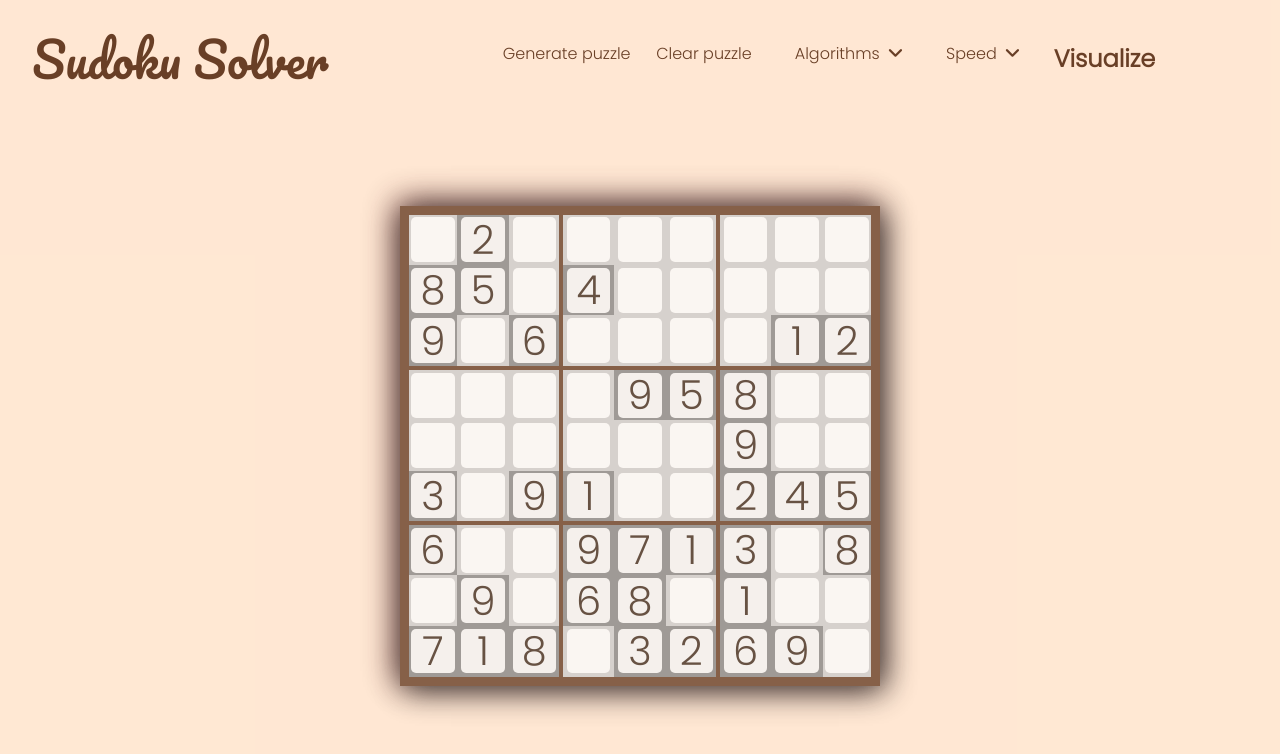
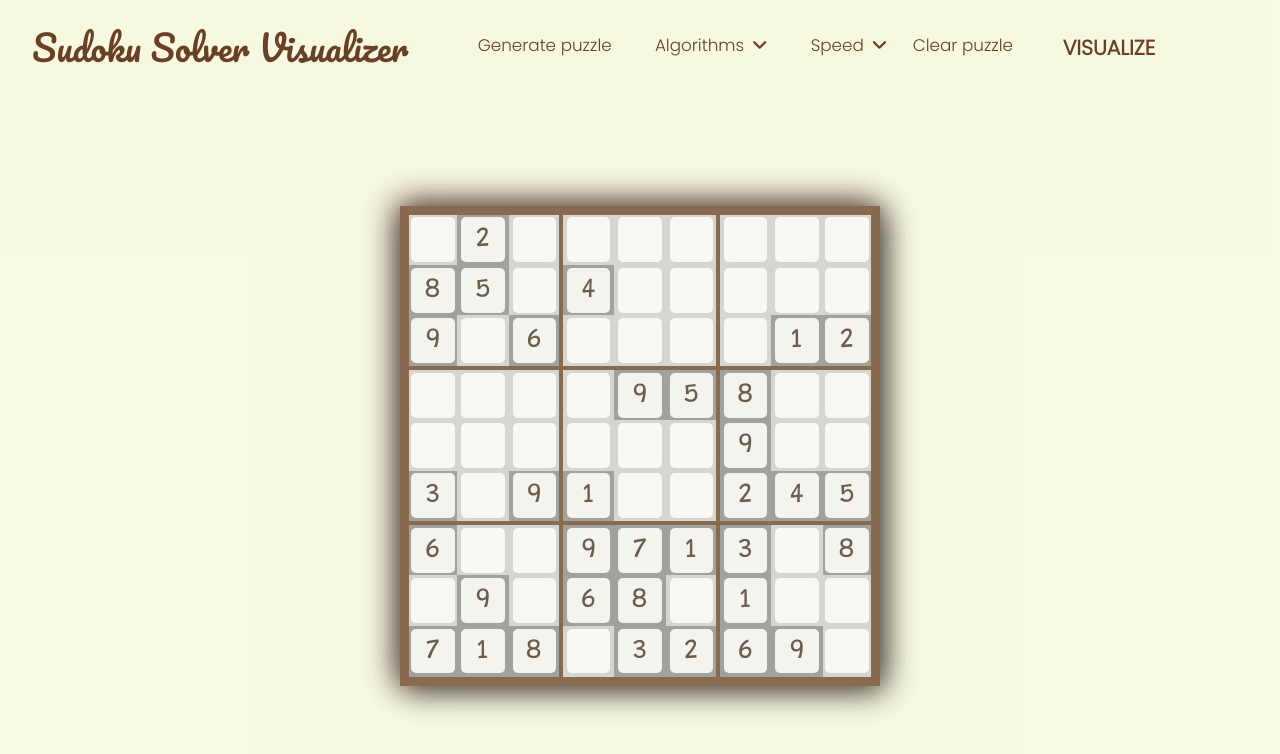
Before and after one commit to MinaKhamesi/Sudoku-Solver-Visualizer, a website: page statics/index.html in a window 1280 px wide. Both pictures are taken after a click on the item "Generate puzzle". Drawn offline with Linux system fonts and the light colour scheme.

Commit message:
refactoring all files

```diff
--- a/statics/index.html
+++ b/statics/index.html
@@ -6,15 +6,16 @@
     <link rel="stylesheet" href="style.css">
     <script src="https://kit.fontawesome.com/a076d05399.js"></script>
     <script src="script.js" defer></script>
-    <title>Soduku solver</title>
+    <title>Sudoku solver</title>
 </head>
 <body>
     <div class="overlay"></div>
     <nav>
-        <h1 class="logo">Sudoku solver</h1>
+        <h1 class="logo">Sudoku solver Visualizer</h1>
+
         <ul>
+
             <li id='generateBtn'>Generate puzzle</li>
-            <li id='clearBtn'>Clear puzzle</li>
 
             <li>
                 <input type="checkbox" name="" id="algorithms">
@@ -22,7 +23,7 @@
                 <section>
                     <option value='backtracking'>Backtracking</option>
                      <option value='bfs'>best-first search</option>
-                     <option value='algorithm-x' selected>Algorithm X </option>
+                     <option value='algorithm-x' selected>Dancing Links </option>
                 </section>
             </li>
             <li>
@@ -32,9 +33,13 @@
                     <option value='Fast' selected>Fast</option>
                      <option value='Average'>Average</option>
                      <option value='Slow' >Slow</option>
+                     <option value='noAnimation' >No Animation</option>
                 </section>
             </li>
-            <li style='font-size:1.5rem;' id='visualizeBtn'>Visualize</li>
+
+            <li id='clearBtn'>Clear puzzle</li>
+            <li  id='visualizeBtn'>VISUALIZE</li>
+
 
         </ul>
     </nav>
--- a/statics/script.js
+++ b/statics/script.js
@@ -64,9 +64,18 @@ clearGridBtn.addEventListener('click',clearGrid)
  */
 
 const generatePuzzle = ()=>{
+    if(inProgress){
+        showAlert('Animation In Progress.','danger');
+        return;
+    }
+
     clearGrid();
+
     fillDiagonalSectionsRandomly();
     backtracking(grid,0,true);
+
+
+    // we have a complete valid sudoku puzzle. now we randomly delete some cells
     deleteRandomely();
     fixClasses();
 
@@ -176,6 +185,8 @@ algorithms.forEach(option=>{
             }
         }))
 
+        document.getElementById('algorithms').checked = false;
+
 
     })
 })
@@ -198,6 +209,8 @@ algorithms.forEach(option=>{
      })
  })
 
+
+
 /**
  *     If a digit is entered validate it and  make it fixed
  */
@@ -218,7 +231,7 @@ algorithms.forEach(option=>{
              },500)
          }else{
              td.classList.add('fixed')
-             if(isRowValid(grid,rowIdx) && isColValid(grid, colIdx) && isSquareValid(grid,rowIdx,colIdx)) return;
+             if(isCellValid(rowIdx,colIdx,grid)) return;
              td.classList.remove('fixed');
              td.classList.add('wrong');
              setTimeout(()=>{
@@ -232,7 +245,7 @@ algorithms.forEach(option=>{
 
 
 /**
- *    specify the speed and run the algo
+ *    specify the speed
  */
 const speedBtns = document.querySelectorAll(`#speed ~ section > option`)
 
@@ -257,14 +270,21 @@ speedBtns.forEach(btn=>{
         case 'Slow':
             speedInt = 150;
             break;
+        case 'noAnimation':
+            speedInt = 0;
+            break;
     }
 
-
+    document.getElementById('speed').checked=false;
 
 
 })})
 
 
+
+/**
+ *     VISUALIZE button
+ */
 const visualizeBtn = document.getElementById('visualizeBtn');
 
 visualizeBtn.addEventListener('click',()=>{
--- a/statics/style.css
+++ b/statics/style.css
@@ -1,6 +1,6 @@
 @import url('https://fonts.googleapis.com/css2?family=Poppins:wght@300&display=swap');
 @import url('https://fonts.googleapis.com/css2?family=Pacifico&display=swap');
-
+@import url('https://fonts.googleapis.com/css2?family=Grandstander:ital,wght@0,400;1,200&display=swap');
 
 *{
     margin:0;
@@ -14,6 +14,9 @@ body{
     flex-direction: column;
     justify-content: space-between;
     background:url('./soduku.jpg');
+    background-position: center;
+    background-repeat: no-repeat;
+    background-size: cover;
     color:#693f26;
     overflow: hidden;
 }
@@ -25,13 +28,13 @@ nav{
     flex-wrap: wrap;
     height:1rem;
     padding: 1rem 2rem;
-    z-index:2;
+    z-index:32;
     margin-bottom: 2rem;
     opacity:1;
 }
 nav .logo{
     font-family: 'Pacifico', cursive;
-    font-size:3rem;
+    font-size:2.2rem;
     font-weight: normal;
     text-transform:capitalize;
     z-index:2;
@@ -42,11 +45,11 @@ nav > ul{
     list-style: none;
     flex-wrap: wrap;
     padding-right:5rem;
-    z-index:2;
+    z-index:500;
 }
 nav ul li{
     margin: 0.5rem;
-    font-size:1rem;
+    font-size:1.05rem;
     font-weight: 500;
     cursor: pointer;
     padding: 0.3rem;
@@ -83,6 +86,7 @@ li > input[type='checkbox']:checked ~ section{
     display: block;
     position:absolute;
     background: #693f26;
+    box-shadow:1px 1px 10px rgb(7, 7, 7), -1px -1px 10px #705a5a;
     color:#fff;
     border-radius:5px;
     padding:0.5rem;
@@ -106,27 +110,23 @@ li > input[type='checkbox']:checked ~ section option:checked{
 }
 #visualizeBtn{
     font-weight: 600;
-    margin-left: 1rem;
+    margin-left: 2rem;
+    font-size:1.3rem;
+}
+#visualizeBtn:hover{
+    font-weight: 1000;
+    font-size:1.33rem;
+    text-shadow: 1px 1px 2px #814242;
 }
 
-/*.container{
-    position: absolute;
-    width:100%;
-    height:100%;
-    top:0;
-    left:0;
-    background:url('./soduku.jpg');
-    opacity:0.3;
 
-}*/
 .overlay{
    position: absolute;
    width:100%;
    height:100%;
    top:0;
    left:0;
-   background:#c9b89f98;
-   background:#ffe6d0ee;
+   background:rgba(245, 248, 219, 0.849);
 }
 
 .alert{
@@ -137,7 +137,6 @@ li > input[type='checkbox']:checked ~ section option:checked{
     top:5.5rem;
     left:0.5rem;
     border-radius:3px;
-
     color:#fff;
     transition:0.3s all;
 }
@@ -159,23 +158,17 @@ li > input[type='checkbox']:checked ~ section option:checked{
     border-collapse: collapse;
     table-layout: fixed;
     border:9px solid #693f26;
-    /*border-spacing: 2px;*/
-    opacity:0.8;
+    opacity:0.77;
     z-index:30;
     position: relative;
     bottom:2rem;
 }
 
-/*.grid-container .row{
-    border:1px solid #888;
-}*/
+
 .grid-container .row:nth-child(3),.grid-container .row:nth-child(6){
     border-bottom:4px solid #693f26;
 }
-/*
-.grid-container .row:first-child{
-    border-top-width: 4px;
-}*/
+
 .grid-container .row td{
     text-align: center;
     font-weight: 1000;
@@ -191,13 +184,8 @@ li > input[type='checkbox']:checked ~ section option:checked{
     background:#888;
 }
 
-/*.grid-container .row td:first-child{
-    border-left:4px solid #888;
-    /*border-left-width: 4px;
-}*/
 .grid-container .row td:nth-child(3),.grid-container .row td:nth-child(6){
     border-right:4px solid #693f26;
-    /*border-right-width: 4px;*/
 }
 
 .row td input{
@@ -208,8 +196,9 @@ li > input[type='checkbox']:checked ~ section option:checked{
     width: 2.7rem;
     height: 2.8rem;
     text-align: center;
-    font-size: 2.5rem;
+    font-size: 1.7rem;
     color:#3b2415;
+    font-family: 'Grandstander', cursive;
 }
 
 @media (max-width:760px){
@@ -227,14 +216,7 @@ li > input[type='checkbox']:checked ~ section option:checked{
     }
 
 }
-/*@media (max-width:320px){
-    #algorithms:checked ~ section{
-        display: flex;
-        right:1rem;
-        padding: 0.05rem;
-    }
-}
-*/
+
 @media (max-width:280px){
     .grid-container{
         margin-top: 80%;
```
